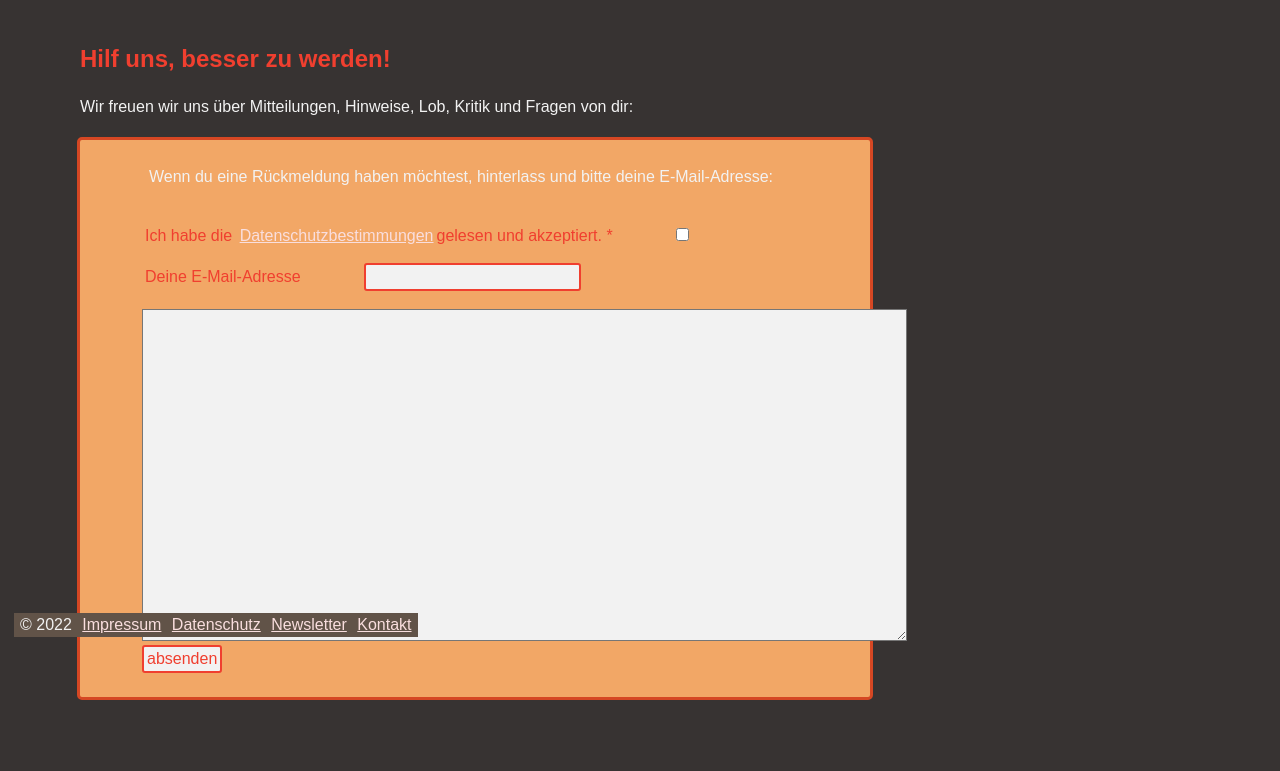
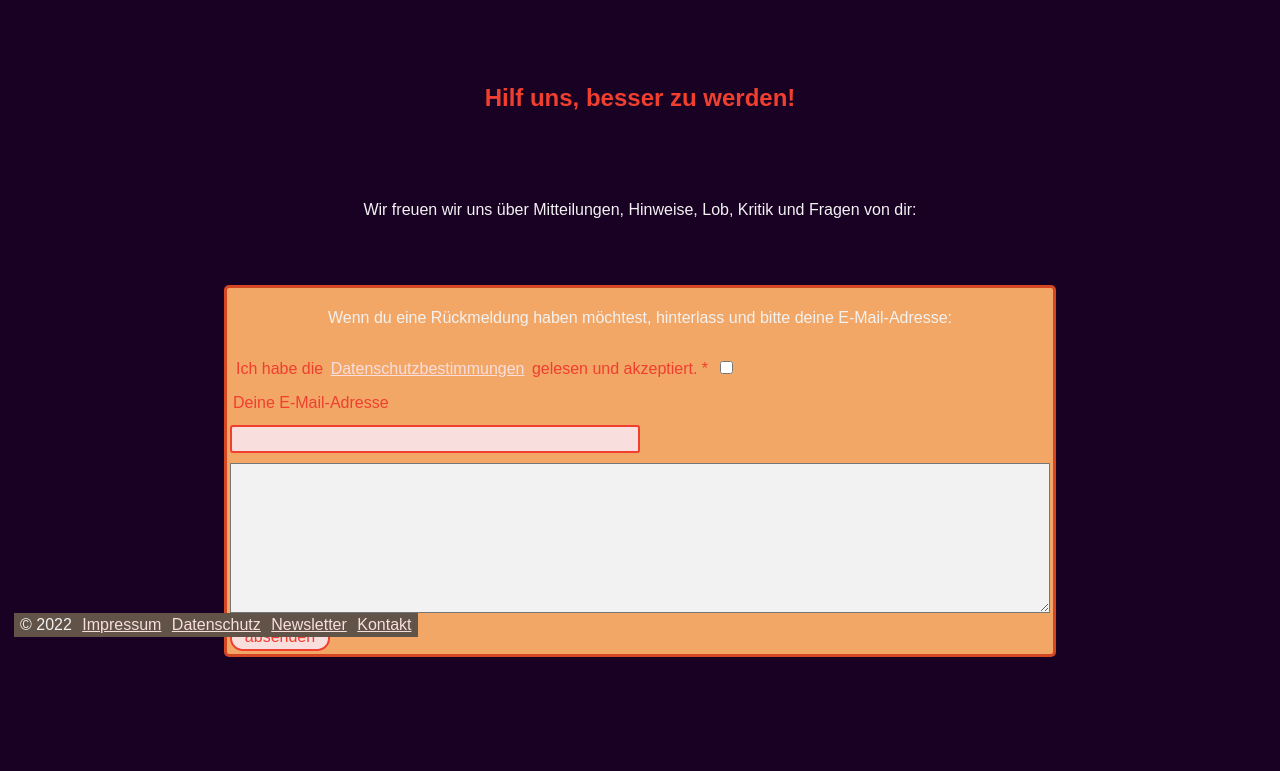
Before and after one commit to SiminNaghi/konzergaenger, a plain HTML site: page kontakt.html in a window 1280 px wide. Shown: the part 163-934 px from the top of the page. After the commit the page ends 837 px from the top, so only its background shows below. Drawn offline with nearby package versions, Linux system fonts and the light colour scheme.

Commit message:
responsve

```diff
--- a/css/abonnent.css
+++ b/css/abonnent.css
@@ -1,4 +1,4 @@
-body {
+/* body {
     background-color: #373332;
 }
 
@@ -12,6 +12,7 @@ h2 {
 
 h3 {
     margin-left: 60px;
+    color: #f03f2f;
 }
 
 p {
@@ -90,4 +91,120 @@ input[type="submit"] {
 li {
     margin-left: 60px;
     margin-right: 60px;
+} */
+
+
+body {
+    background-color: #190124;
 }
+
+header {
+    background-color: #230033;
+}
+
+main {
+
+    display: flex;
+    align-items: center;
+    flex-direction: column;
+    margin-top: 4em;
+    gap: 3em;
+
+}
+
+h2 {
+    text-align: center;
+
+    color: #f03f2f;
+}
+
+h3 {
+    margin-left: 60px;
+
+}
+
+p {
+
+    text-align: center;
+    line-height: 100%;
+    max-width: 870px;
+
+
+}
+
+.form {
+    display: flex;
+    flex-direction: column;
+    width: 65vw;
+    border: 3px solid #d54723;
+    border-radius: 5px;
+    background-color: #F2A766;
+}
+
+
+.form a:link {
+    color: #f9dede;
+}
+
+.form a:visited {
+    color: #f9dede;
+}
+
+.form a:hover {
+    box-shadow: 0 0 10px #f9dede;
+}
+
+label,
+input {
+    display: inline;
+    color: #f03f2f;
+}
+
+p :nth-of-type(3) {
+    color: #f03f2f;
+    margin-left: 0px;
+}
+
+input {
+    border: 2px solid #f03f2f;
+    border-radius: 3px;
+    background-color: #f9dede;
+    /* width: 50%; */
+}
+
+.text {
+    width: 50%;
+}
+
+textarea {
+    margin-left: 10px;
+}
+
+input,
+select,
+textarea {
+    font-size: inherit;
+    font-family: inherit;
+    color: #373332;
+    background-color: #F2F2F2;
+}
+
+.demoform input[type="text"],
+.demoform input[type="email"],
+.demoform textarea {
+    width: 100%;
+    min-width: 100%;
+    box-sizing: border-box;
+    padding: 4px;
+    outline: none;
+}
+
+input[type="submit"] {
+    font-family: sans-serif;
+    color: #f03f2f;
+}
+
+li {
+    margin-left: 60px;
+    margin-right: 60px;
+}
--- a/css/kontakt.css
+++ b/css/kontakt.css
@@ -1,4 +1,4 @@
-body {
+/* body {
     background-color: #373332;
 }
 
@@ -90,4 +90,137 @@ input[type="submit"] {
 li {
     margin-left: 60px;
     margin-right: 60px;
+} */
+
+body {
+    background-color: #190124;
 }
+
+header {
+    background-color: #230033;
+}
+
+main {
+
+    display: flex;
+    align-items: center;
+    flex-direction: column;
+    margin-top: 4em;
+    gap: 3em;
+
+}
+
+h2 {
+    text-align: center;
+
+    color: #f03f2f;
+}
+
+h3 {
+    margin-left: 60px;
+
+}
+
+p {
+
+    text-align: center;
+    line-height: 100%;
+    max-width: 870px;
+
+
+}
+
+.form {
+    display: flex;
+    flex-direction: column;
+    width: 65vw;
+    border: 3px solid #d54723;
+    border-radius: 5px;
+    background-color: #F2A766;
+    gap: 10px;
+}
+
+
+.form a:link {
+    color: #f9dede;
+}
+
+.form a:visited {
+    color: #f9dede;
+}
+
+.form a:hover {
+    box-shadow: 0 0 10px #f9dede;
+}
+
+label,
+input {
+    display: inline;
+    color: #f03f2f;
+}
+
+p :nth-of-type(3) {
+    color: #f03f2f;
+    margin-left: 0px;
+}
+
+input[type="email"] {
+    border: 2px solid #f03f2f;
+    border-radius: 3px;
+    background-color: #f9dede;
+    width: 50%;
+}
+
+input[type="submit"] {
+    border: 2px solid #f03f2f;
+    border-radius: .8em;
+    background-color: #f9dede;
+    width: 100px;
+}
+
+input[type="submit"]:hover {
+    background-color: rgb(184, 172, 172);
+}
+
+.text {
+    width: 50%;
+}
+
+textarea {
+    margin: auto;
+    -webkit-box-sizing: border-box;
+    -moz-box-sizing: border-box;
+    box-sizing: border-box;
+    width: 99.95%;
+    height: 150px;
+}
+
+
+input,
+select,
+textarea {
+    font-size: inherit;
+    font-family: inherit;
+    color: #373332;
+    background-color: #F2F2F2;
+}
+
+.demoform input[type="text"],
+.demoform input[type="email"],
+.demoform textarea {
+    width: 100%;
+    min-width: 100%;
+    box-sizing: border-box;
+    padding: 4px;
+    outline: none;
+}
+
+input[type="submit"] {
+    font-family: sans-serif;
+    color: #f03f2f;
+}
+
+li {
+    margin-left: 60px;
+    margin-right: 60px;
+}
--- a/css/newsletter.css
+++ b/css/newsletter.css
@@ -1,32 +1,49 @@
 body {
-    background-color: #373332;
+    background-color: #190124;
+}
+
+header {
+    background-color: #230033;
+}
+
+main {
+
+    display: flex;
+    align-items: center;
+    flex-direction: column;
+    margin-top: 4em;
+    gap: 3em;
+
 }
 
 h2 {
-    display: inline-block;
-    margin-top: 45px;
-    margin-bottom: 0px;
-    margin-left: 60px;
+    text-align: center;
+
     color: #f03f2f;
 }
 
 h3 {
     margin-left: 60px;
+
 }
 
 p {
-    margin-left: 60px;
-    margin-right: 60px;
-    line-height: 145%;
-    text-align: justify;
+
+    text-align: center;
+    line-height: 100%;
+    max-width: 870px;
+
+
 }
 
 .form {
-    margin-left: 60px;
-    margin-right: 390px;
+    display: flex;
+    flex-direction: column;
+    width: 65vw;
     border: 3px solid #d54723;
     border-radius: 5px;
     background-color: #F2A766;
+    gap: 10px;
 }
 
 
@@ -35,17 +52,17 @@ p {
 }
 
 .form a:visited {
-    color: #f03f2f;
+    color: #f9dede;
 }
 
 .form a:hover {
-    box-shadow: 0 0 10px #8b3a32;
+    box-shadow: 0 0 10px #f9dede;
 }
 
 label,
 input {
+    display: inline;
     color: #f03f2f;
-    margin-left: 56px;
 }
 
 p :nth-of-type(3) {
@@ -57,10 +74,15 @@ input {
     border: 2px solid #f03f2f;
     border-radius: 3px;
     background-color: #f9dede;
+    /* width: 50%; */
+}
+
+.text {
+    width: 50%;
 }
 
 textarea {
-    margin-left: 56px;
+    margin-left: 10px;
 }
 
 input,
--- a/kontakt.html
+++ b/kontakt.html
@@ -1,5 +1,6 @@
 <!DOCTYPE html>
 <html lang="de">
+
 <head>
     <meta charset="UTF-8">
     <meta http-equiv="X-UA-Compatible" content="IE=edge">
@@ -7,9 +8,11 @@
     <title>Konzertgänger</title>
     <link rel="stylesheet" href="./css/header.css">
     <link rel="stylesheet" href="./css/kontakt.css">
+
 </head>
+
 <body>
-    <header >
+    <header>
         <section id="mainnav">
             <nav>
                 <a href="./index.html"><ion-icon name="home-outline"></ion-icon></a>
@@ -40,24 +43,26 @@
         <p> Wir freuen wir uns über Mitteilungen, Hinweise, Lob, Kritik und Fragen von dir:</p>
 
 
-        <section class="form">
+
         <!-- Eigentlich <form action="mailto:mailto@konzertgaenger.de" method="post">-->
         <!--Folgendes nur für den Vorführeffekt  -->
-            <form action="./danke.html" method="get">
+        <form class="form" action="./danke.html" method="get">
             <p>Wenn du eine Rückmeldung haben möchtest, hinterlass und bitte deine E-Mail-Adresse:</p>
-            <br>
-            <label for="check">Ich habe die <a href="./datenschutz.html">Datenschutzbestimmungen</a>gelesen und
+
+            <div>
+                <label for="check">Ich habe die
+                    <a href="./datenschutz.html">Datenschutzbestimmungen</a> gelesen und
                     akzeptiert. *</label>
-            <input type="checkbox" id="check">
-            <br><br>
+                <input type="checkbox" id="check" />
+            </div>
+
             <label for="email"> Deine E-Mail-Adresse</label>
             <input type="email" id="email">
-            <br><br>
-            <textarea id="mitteilung" cols="80" rows="18"></textarea>
+
+            <textarea id="mitteilung"></textarea>
             <input type="submit" value="absenden">
-            <br><br>
-        </section>
-        <br><br><br>
+
+
 
     </main>
 
```
Also changed, not shown: danke.html (+4 -1 lines), newsletter.html (+19 -23 lines). Lines whose indentation alone changed are shown as unchanged.
